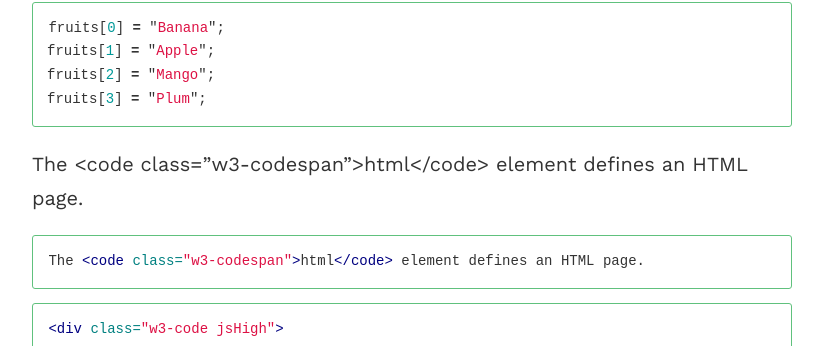
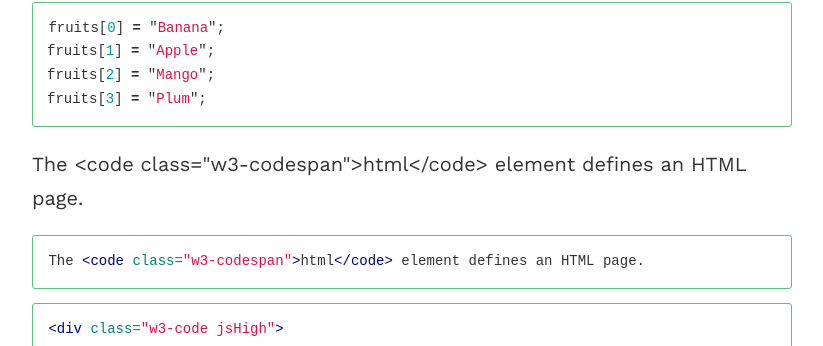
Before and after one commit to mzaini30/w3, a Jekyll site: the page built from _posts/2017-02-03-w3-css-code.md, in a window 1280 px wide. Shown: the part 330-676 px from the top of the page, without its empty margins (228-1051 px from the left). Built offline with Jekyll 4.4.1, drawn with Linux system fonts in a browser that asks for light colours.

Commit message:
Update 2017-02-03-w3-css-code.md

````diff
--- a/_posts/2017-02-03-w3-css-code.md
+++ b/_posts/2017-02-03-w3-css-code.md
@@ -14,7 +14,7 @@
 fruits[3] = "Plum";
 ```
 
-{% include post-codespan.html %}
+<p>The <code class="w3-codespan">html</code> element defines an HTML page.</p>
 
 ```html
 The <code class="w3-codespan">html</code> element defines an HTML page.
````
